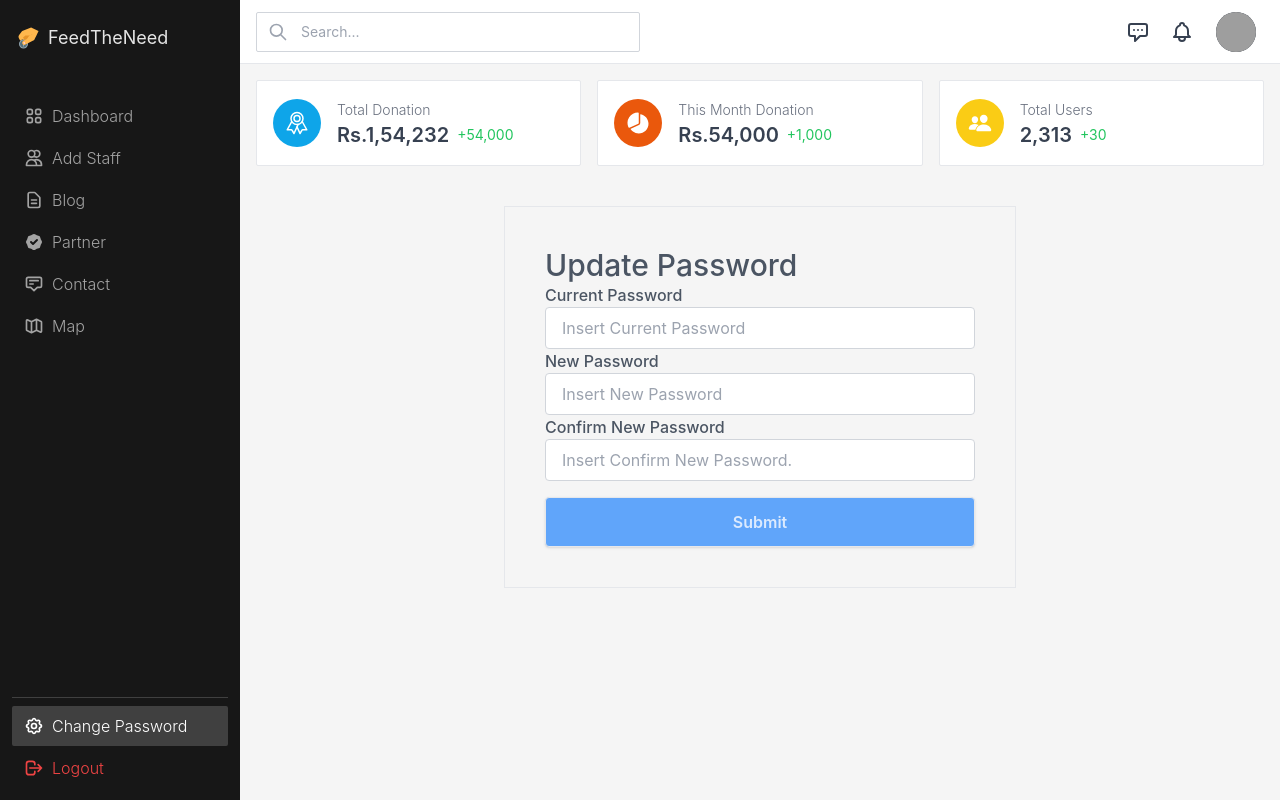
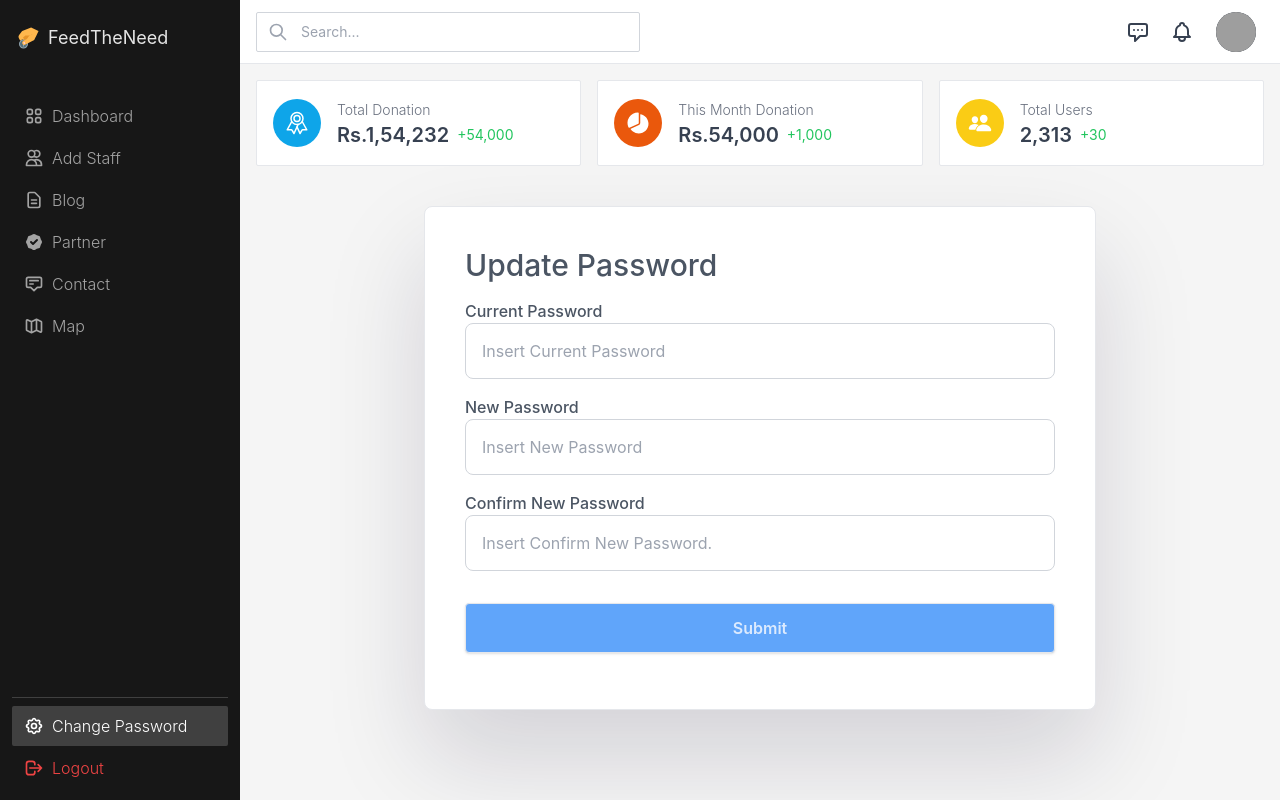
Before and after one commit to 200055/feedtheneedfrontend, a React (Create React App) app: page /dashboard/changepassword in a window 1280 px wide. Built offline with nearby package versions, Linux system fonts and the light colour scheme; grey boxes are pictures that could not be loaded.

Commit message:
change password new ui

```diff
--- a/src/pages/ChangePassword.jsx
+++ b/src/pages/ChangePassword.jsx
@@ -80,7 +80,7 @@ const ChangePassword = () => {
 		<DashboardStatsGrid />
 		</div>
         <form
-  className="w-full max-w-lg m-auto py-10 mt-10 px-10 border"
+  className="forbox w-full max-w-2xl h-fit max-h-lg m-auto py-10 mt-10 px-10 border rounded-lg flex flex-col gap-4"
   onSubmit={updatePassword}
 >
 	<div className="text-gray-600 font-medium text-3xl">Update Password</div>
@@ -88,26 +88,24 @@ const ChangePassword = () => {
 		<label className="text-gray-600 font-medium">Current Password</label>
 		<input
 		onChange={(e) => {setcurrentPassword(e.target.value)}}
-		className="border-solid border-gray-300 border py-2 px-4 w-full
-		rounded text-gray-700" name="title" placeholder="Insert Current Password" />
+		className="border-solid border-gray-300 border h-14 py-2 px-4 w-full rounded-lg text-gray-700"
+        name="title" placeholder="Insert Current Password" />
 	</div>
 
 	<div>
 		<label className="text-gray-600 font-medium">New Password</label>
 		<input
 		onChange={(e) => {setnewPassword(e.target.value)}}
-		className="border-solid border-gray-300 border py-2 px-4 w-full
-		rounded text-gray-700" name="title" placeholder="Insert New Password" />
+		className="border-solid border-gray-300 border h-14 py-2 px-4 w-full rounded-lg text-gray-700"
+        name="title" placeholder="Insert New Password" />
 	</div>
-
-
 	<div>
 
 		<label className="text-gray-600 font-medium">Confirm New Password</label>
 		<input
 		onChange={(e) => {setconfirmNewPassword(e.target.value)}}
-		className="border-solid border-gray-300 border py-2 px-4 w-full
-		rounded text-gray-700" name="title" placeholder="Insert Confirm New Password." resize/>
+		className="border-solid border-gray-300 border h-14 py-2 px-4 w-full rounded-lg text-gray-700"
+        name="title" placeholder="Insert Confirm New Password." resize/>
 	</div>
 
   <button
```
